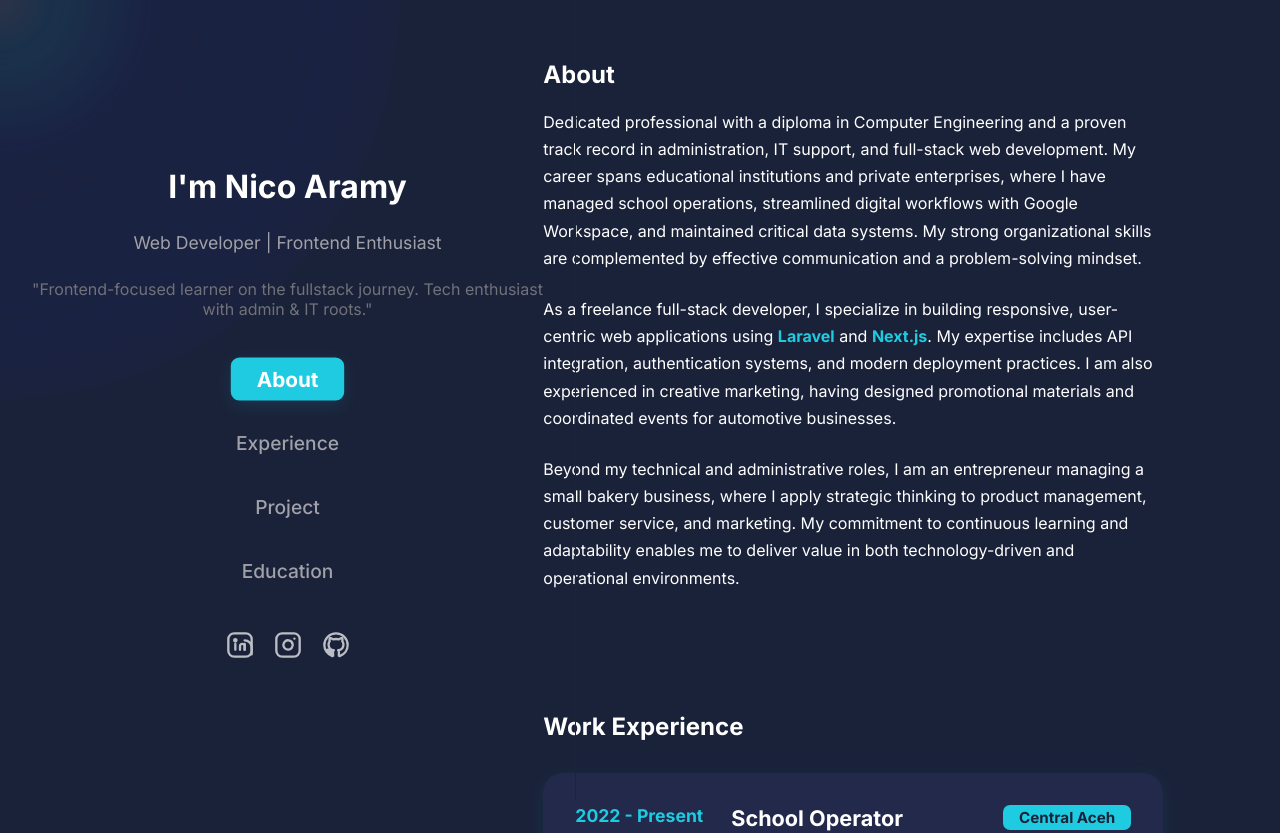
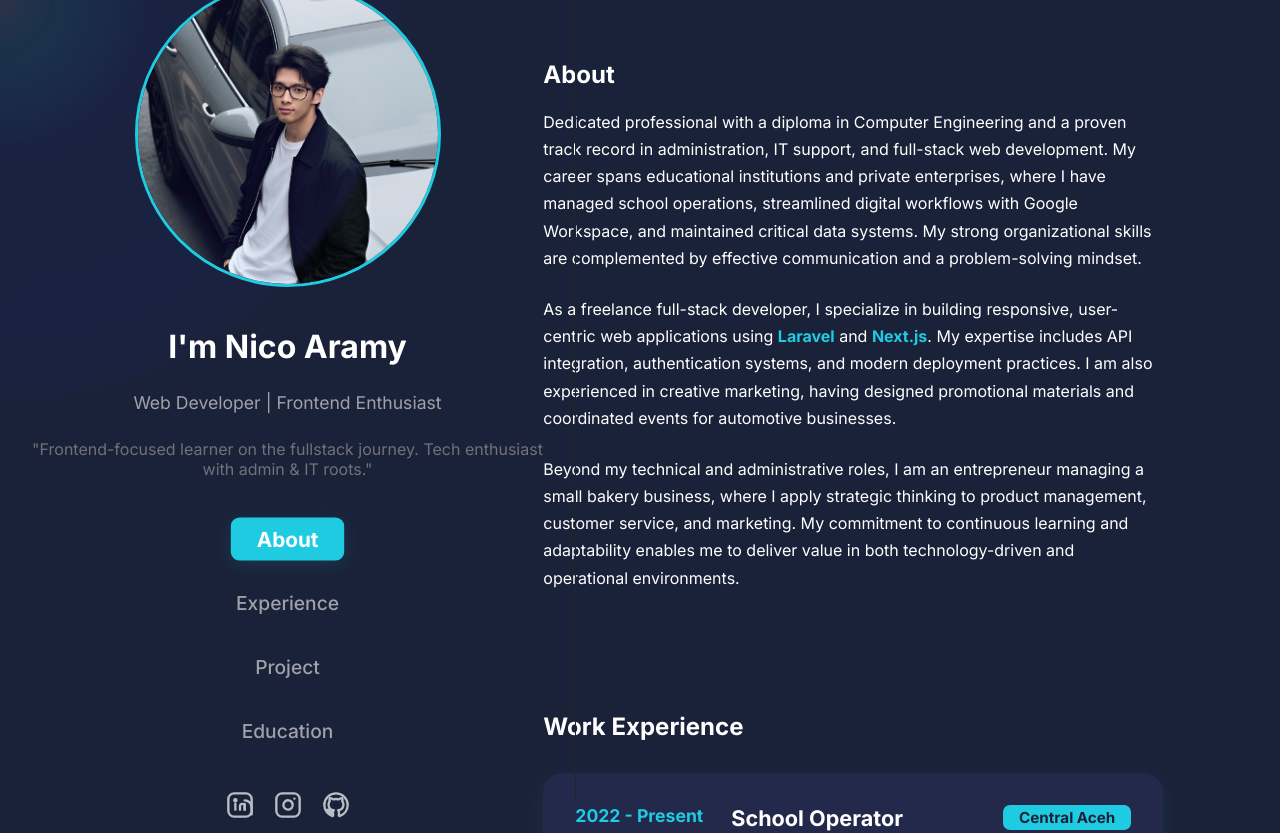
Before and after one commit to naikoo-cmd/portoku, a React (Create React App) app: page / in a window 1280 px wide. Shown: the top 833 px of the page. Built offline with nearby package versions, Linux system fonts and the light colour scheme; grey boxes are pictures that could not be loaded.

Commit message:
update photo

```diff
--- a/src/App.css
+++ b/src/App.css
@@ -345,7 +345,7 @@
     margin-left: 0;
     width: 100vw;
     max-width: 100vw;
-    padding: 16px 8px 0 8px;
+    padding: 48px 8px 0 8px; /* Ubah dari 16px jadi 48px agar ada jarak atas */
   }
   .sidebar-nav {
     display: none !important;
@@ -402,4 +402,13 @@
     line-height: 1.5;
     word-break: break-word;
   }
+
+  .main-content section {
+    margin-top: 32px;
+    margin-bottom: 64px;
+  }
+
+  .main-content section:first-child {
+    margin-top: 24px;
+  }
 }
--- a/src/components/Sidebar.css
+++ b/src/components/Sidebar.css
@@ -117,3 +117,14 @@
 .sidebar-social-icon {
   display: block;
 }
+
+.sidebar-photo {
+  width: 300px;
+  height: 300px;
+  object-fit: cover;
+  border-radius: 50%;
+  margin: 0 auto 14px auto;
+  display: block;
+  border: 3px solid #1ecbe1;
+  background: #23232a;
+}
--- a/src/components/Sidebar.js
+++ b/src/components/Sidebar.js
@@ -5,7 +5,13 @@
   return (
     <aside className="sidebar">
       <div className="sidebar-content">
+        <img
+          src="/nico.jpeg"
+          alt="Nico Aramy"
+          className="sidebar-photo"
+        />
         <h1 className="sidebar-title">I'm Nico Aramy</h1>
+
         <p className="sidebar-subtitle">Web Developer | Frontend Enthusiast</p>
         <p
           className="sidebar-tagline"
```
Also changed, not shown: public/nico.jpeg (added).
